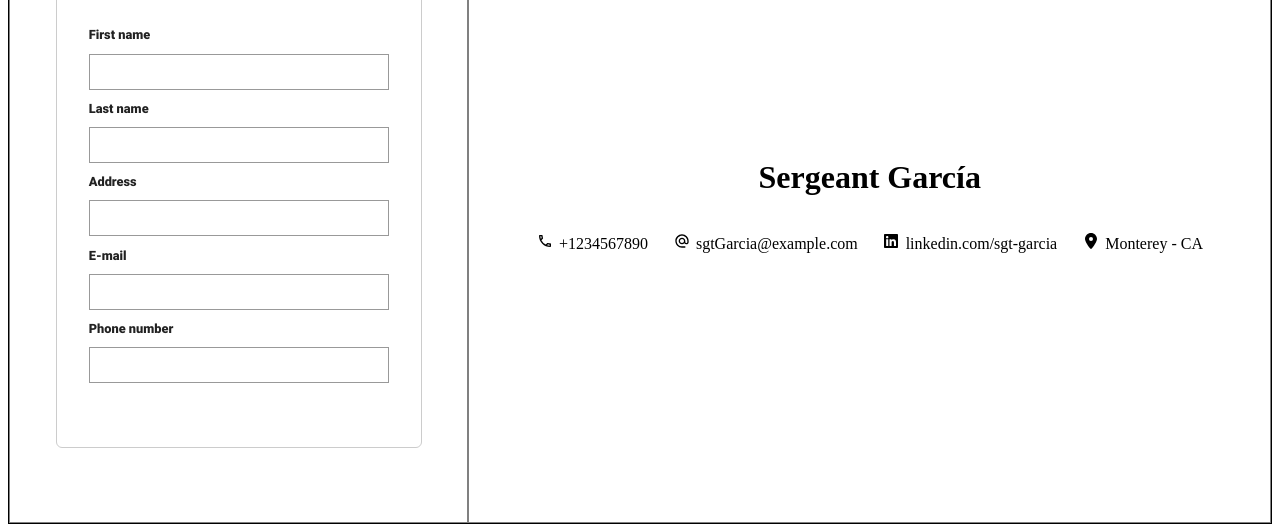
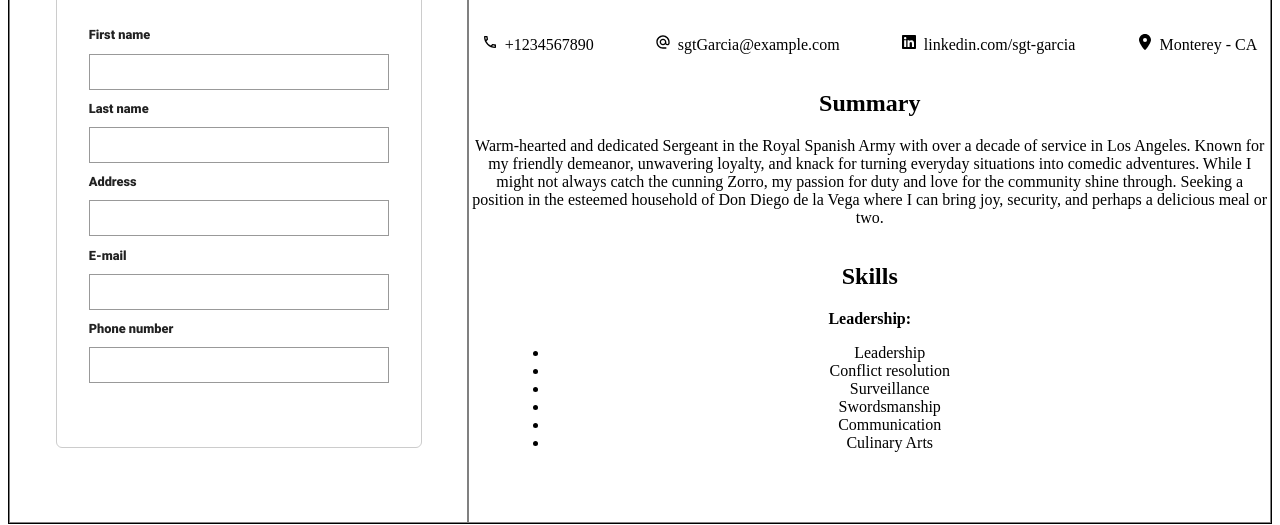
Before and after one commit to tomason182/first-react-app, a React (Vite) app: page / in a window 1280 px wide. Shown: the part 193-718 px from the top of the page. Built offline with nearby package versions, Linux system fonts and the light colour scheme.

Commit message:
add summary and skill section

```diff
--- /dev/null
+++ b/src/components/ResumeMain.jsx
@@ -0,0 +1,41 @@
+import "../styles/resume-template.css";
+
+export default function ResumeMain() {
+  return (
+    <>
+      <div className="summary">
+        <h2>Summary</h2>
+        <p>
+          Warm-hearted and dedicated Sergeant in the Royal Spanish Army with
+          over a decade of service in Los Angeles. Known for my friendly
+          demeanor, unwavering loyalty, and knack for turning everyday
+          situations into comedic adventures. While I might not always catch the
+          cunning Zorro, my passion for duty and love for the community shine
+          through. Seeking a position in the esteemed household of Don Diego de
+          la Vega where I can bring joy, security, and perhaps a delicious meal
+          or two.
+        </p>
+      </div>
+      <div className="skills">
+        <h2>Skills</h2>
+        <figure>
+          <figcaption>
+            <b>Leadership:</b>
+          </figcaption>
+          <ul>
+            <li>Leadership</li>
+            <li>Conflict resolution</li>
+            <li>Surveillance</li>
+            <li>Swordsmanship</li>
+            <li>Communication</li>
+            <li>Culinary Arts</li>
+          </ul>
+        </figure>
+      </div>
+      <div className="experience"></div>
+      <div className="education"></div>
+      <div className="courses"></div>
+      <div className="hobbies"></div>
+    </>
+  );
+}
--- a/src/components/ResumeTemplate.jsx
+++ b/src/components/ResumeTemplate.jsx
@@ -1,9 +1,11 @@
 import ResumeHeader from "./ResumeHeader";
+import ResumeMain from "./ResumeMain";
 
 export default function ResumeTemplate() {
   return (
     <div className="resume-body">
       <ResumeHeader />
+      <ResumeMain />
     </div>
   );
 }
```
